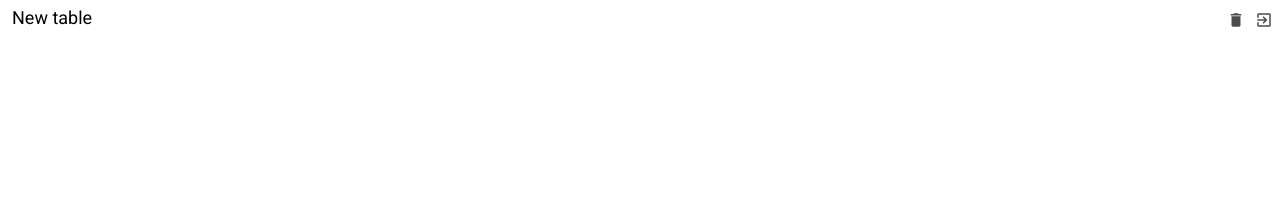
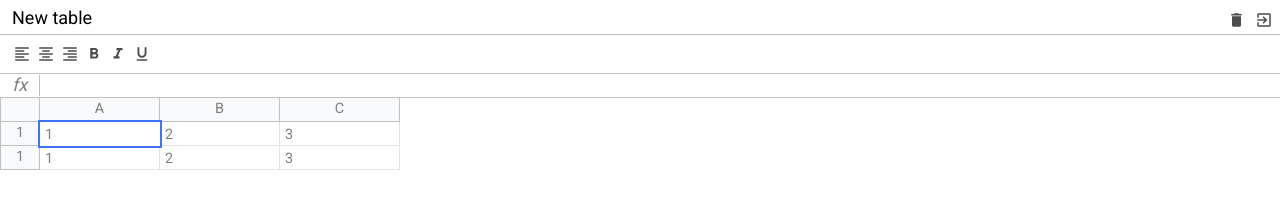
Before and after one commit to novikov-an/learning-js-web-excel, a website built with webpack: page src/index.html in a window 1280 px wide. Built offline with nearby package versions, Linux system fonts and the light colour scheme.

Commit message:
Added table styles

```diff
--- a/src/index.html
+++ b/src/index.html
@@ -23,13 +23,68 @@
                 </div>
             </div>
             <div class="excel__toolbar">
+                <div class="button">
+                    <i class="material-icons">format_align_left</i>
+                </div>
+                <div class="button">
+                    <i class="material-icons">format_align_center</i>
+                </div>
+                <div class="button">
+                    <i class="material-icons">format_align_right</i>
+                </div>
+                <div class="button">
+                    <i class="material-icons">format_bold</i>
+                </div>
+                <div class="button">
+                    <i class="material-icons">format_italic</i>
+                </div>
+                <div class="button">
+                    <i class="material-icons">format_underline</i>
+                </div>
+            </div>
 
+            <div class="excel__formula">
+                <div class="info">fx</div>
+                <div class="input" contenteditable="true" spellcheck="false">
+
+                </div>
             </div>
-            <div class="excel__formula">
 
-            </div>
             <div class="excel__table">
-
+                <div class="row">
+                    <div class="row-info"></div>
+                    <div class="row-data">
+                        <div class="column">
+                            A
+                        </div>
+                        <div class="column">
+                            B
+                        </div>
+                        <div class="column">
+                            C
+                        </div>
+                    </div>
+                </div>
+                <div class="row">
+                    <div class="row-info">
+                        1
+                    </div>
+                    <div class="row-data">
+                        <div class="cell selected" contenteditable="true">1</div>
+                        <div class="cell">2</div>
+                        <div class="cell">3</div>
+                    </div>
+                </div>
+                <div class="row">
+                    <div class="row-info">
+                        1
+                    </div>
+                    <div class="row-data">
+                        <div class="cell" contenteditable="true">1</div>
+                        <div class="cell">2</div>
+                        <div class="cell">3</div>
+                    </div>
+                </div>
             </div>
         </div>
     </div>
--- a/src/scss/_variables.scss
+++ b/src/scss/_variables.scss
@@ -1,2 +1,7 @@
 $header-height: 34px;
+$toolbar-height: 40px;
+$formula-height: 24px;
+$row-info-width: 40px;
+$row-min-height: 24px;
+$cell-width: 120px;
 $hover-border: #c0c0c0;
--- a/src/scss/formula.scss
+++ b/src/scss/formula.scss
@@ -2,5 +2,28 @@
 @import "mixins";
 
 .excel__formula {
+  position: absolute;
+  left: 0;
+  right: 0;
+  top: $header-height + $toolbar-height;
+  height: $formula-height;
+  display: flex;
+  align-items: center;
+  border-bottom: 1px solid $hover-border;
 
+  & .info {
+    font-size: 18px;
+    text-align: center;
+    font-style: italic;
+    border-right: 1px solid $hover-border;
+    min-width: $row-info-width;
+  }
+
+  & .input {
+    padding: 4px;
+    font-size: 12px;
+    outline: none;
+    width: 100%;
+    height: 100%;
+  }
 }
--- a/src/scss/index.scss
+++ b/src/scss/index.scss
@@ -5,8 +5,6 @@
 @import "toolbar";
 @import "formula";
 @import "table";
-
-// block element modifier
 
 * {
   margin: 0;
@@ -20,4 +18,8 @@ body {
 
 .excel {
   position: relative;
+  color: grey;
+  height: 100%;
+  max-width: 100%;
+  font-size: .9rem;
 }
--- a/src/scss/table.scss
+++ b/src/scss/table.scss
@@ -2,5 +2,61 @@
 @import "mixins";
 
 .excel__table {
+  position: absolute;
+  left: 0;
+  right: 0;
+  top: $header-height + $toolbar-height + $formula-height;
+  overflow-x: auto;
+  padding-bottom: 2px;
 
+  .row {
+    display: flex;
+    flex-direction: row;
+    min-height: 20px;
+    height: $row-min-height;
+  }
+  .row-info {
+    display: flex;
+    justify-content: center;
+    align-items: center;
+    min-width: $row-info-width;
+    height: 100%;
+    border: 1px solid $hover-border;
+    background: #f8f9fa;
+    border-top: none;
+  }
+
+  .row-data {
+    display: flex;
+  }
+
+  .column {
+    display: flex;
+    justify-content: center;
+    align-items: center;
+    min-width: 40px;
+    width: $cell-width;
+    border: 1px solid $hover-border;
+    background: #f8f9fa;
+    border-top: none;
+    border-left: none;
+  }
+
+  .cell {
+    min-width: 40px;
+    padding: 5px;
+    width: $cell-width;
+    border: 1px solid #e2e3e3;
+    border-top: none;
+    border-left: none;
+    height: 100%;
+    white-space: nowrap;
+    outline: none;
+
+    &.selected {
+      border: none;
+      outline: 2px solid #3c74ff;
+      z-index: 2;
+    }
+  }
 }
--- a/src/scss/toolbar.scss
+++ b/src/scss/toolbar.scss
@@ -2,5 +2,16 @@
 @import "mixins";
 
 .excel__toolbar {
+  position: absolute;
+  height: $toolbar-height;
+  width: 100%;
+  top: $header-height;
+  border-top: 1px solid $hover-border;
+  border-bottom: 1px solid $hover-border;
+  padding: 7px 10px;
+  display: flex;
 
+  & .button {
+    @include button(red);
+  }
 }
```
